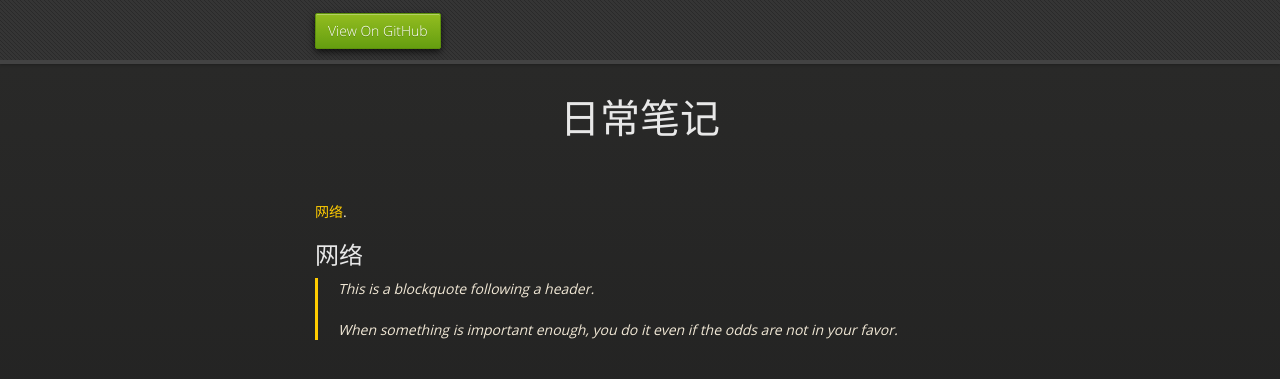
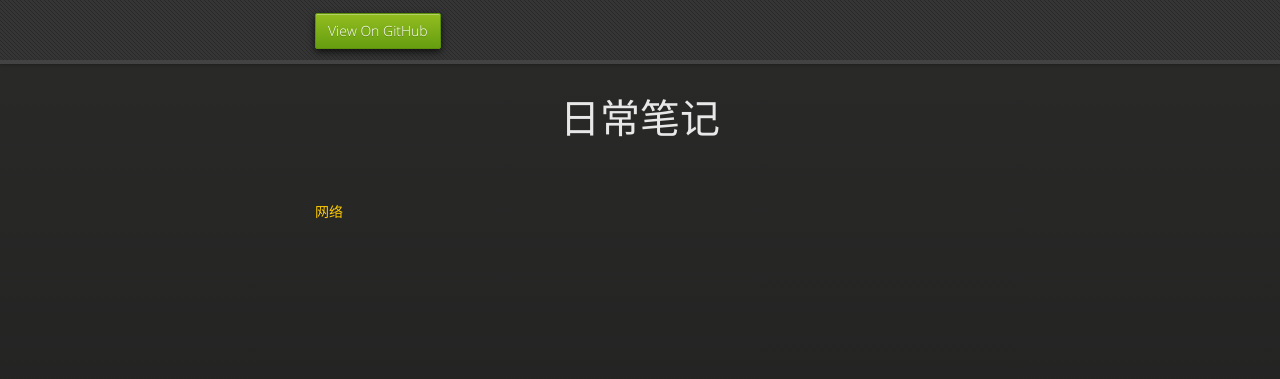
Before and after one commit to masterZSH/notes, a Jekyll site: the page built from index.md, in a window 1280 px wide. Shown: the top 379 px of the page. Built offline with Jekyll 4.4.1, drawn with Linux system fonts in a browser that asks for light colours.

Commit message:
chore:去除多余的展示

```diff
--- a/index.md
+++ b/index.md
@@ -2,10 +2,4 @@
 layout: default
 ---
 
-[网络](./network/network.html).
-
-## 网络
-
-> This is a blockquote following a header.
->
-> When something is important enough, you do it even if the odds are not in your favor.
+[网络](./network/network.html)
```
